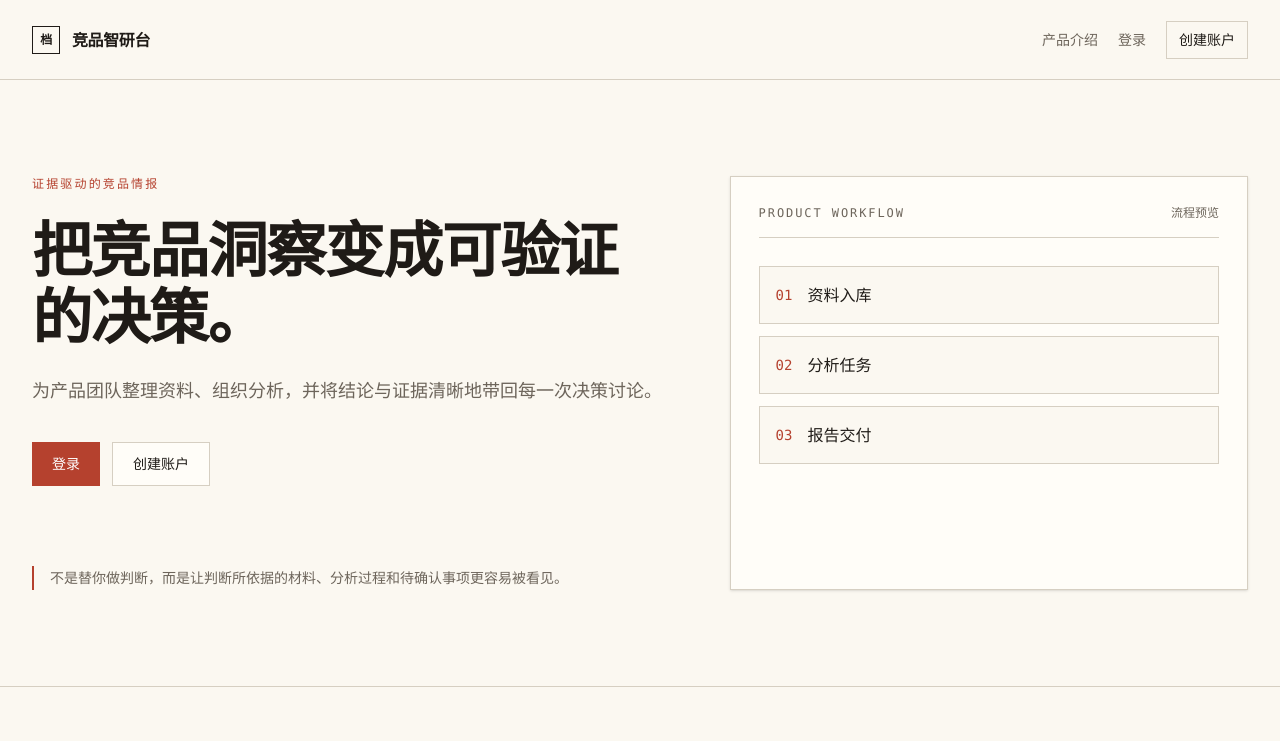
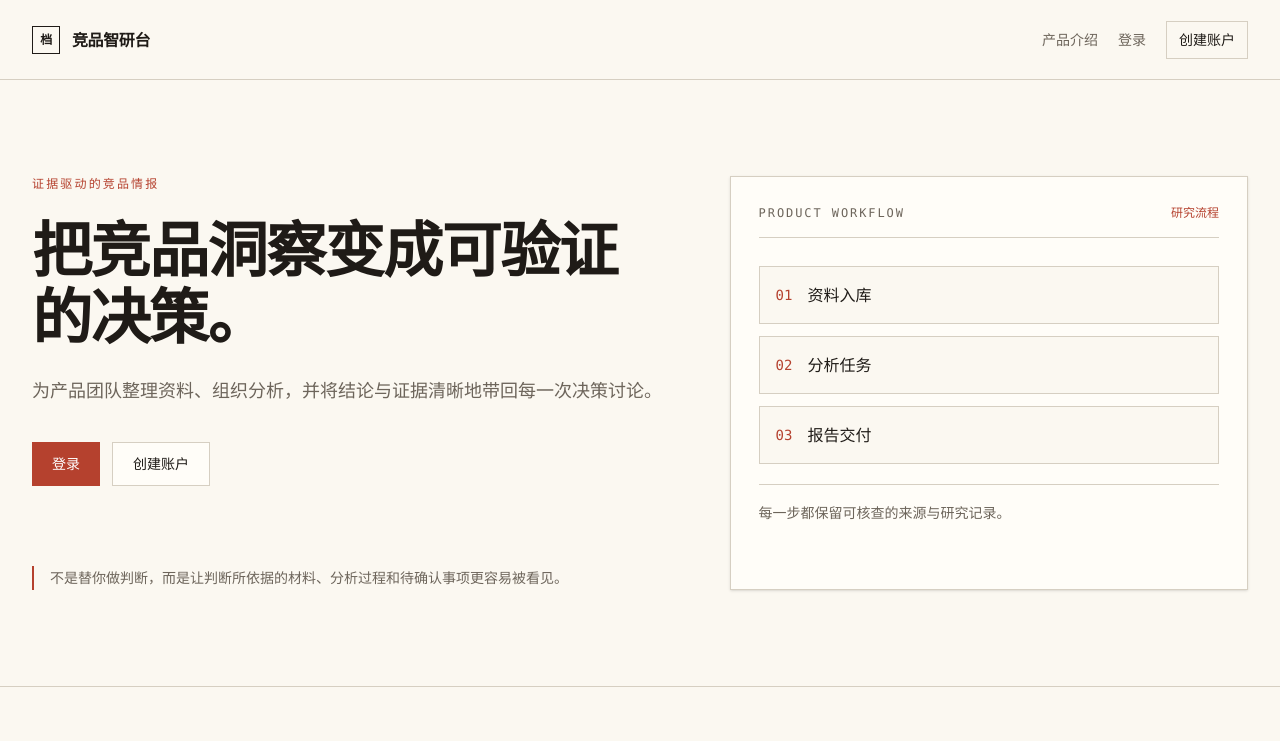
Before and after one commit to 904483446/jpfx, a Next.js app in the folder apps/web/: page / in a window 1280 px wide. Shown: the top 741 px of the page. Built offline with nearby package versions, Linux system fonts and the light colour scheme.

Commit message:
feat: clarify evidence workflow preview

```diff
--- a/apps/web/app/page.tsx
+++ b/apps/web/app/page.tsx
@@ -10,7 +10,7 @@ function ProductWorkflowPreview() {
     <section aria-label="产品流程预览" className="border border-border bg-card p-5 shadow-sm sm:p-7">
       <div className="flex items-center justify-between border-b border-border pb-4">
         <p className="font-mono text-xs tracking-[0.16em] text-muted-foreground">PRODUCT WORKFLOW</p>
-        <span className="text-xs text-muted-foreground">流程预览</span>
+        <span className="text-xs font-medium text-primary">研究流程</span>
       </div>
       <ol className="mt-7 space-y-3">
         {workflow.map((item, index) => (
@@ -20,6 +20,9 @@ function ProductWorkflowPreview() {
           </li>
         ))}
       </ol>
+      <p className="mt-5 border-t border-border pt-4 text-sm leading-6 text-muted-foreground">
+        每一步都保留可核查的来源与研究记录。
+      </p>
     </section>
   );
 }
```
Also changed, not shown: 1 other file (tests, documents, lock files or other folders).
